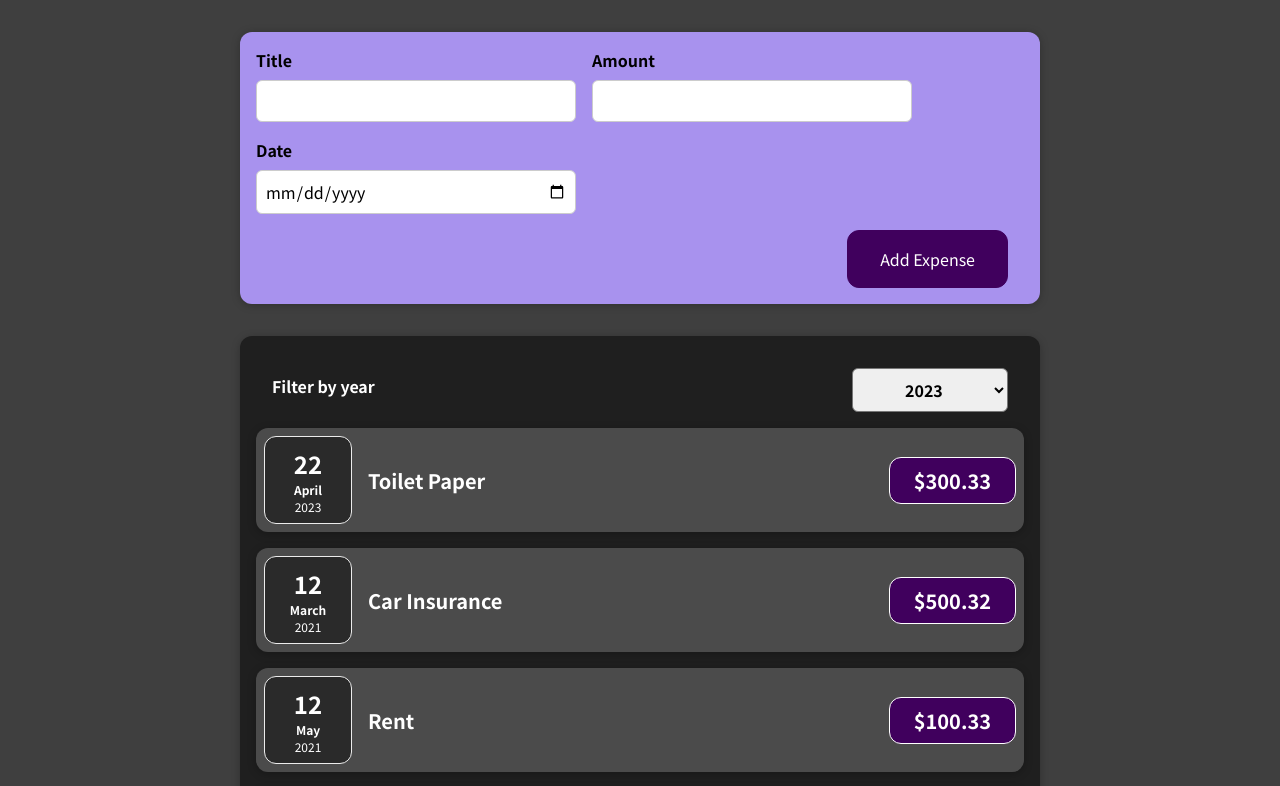
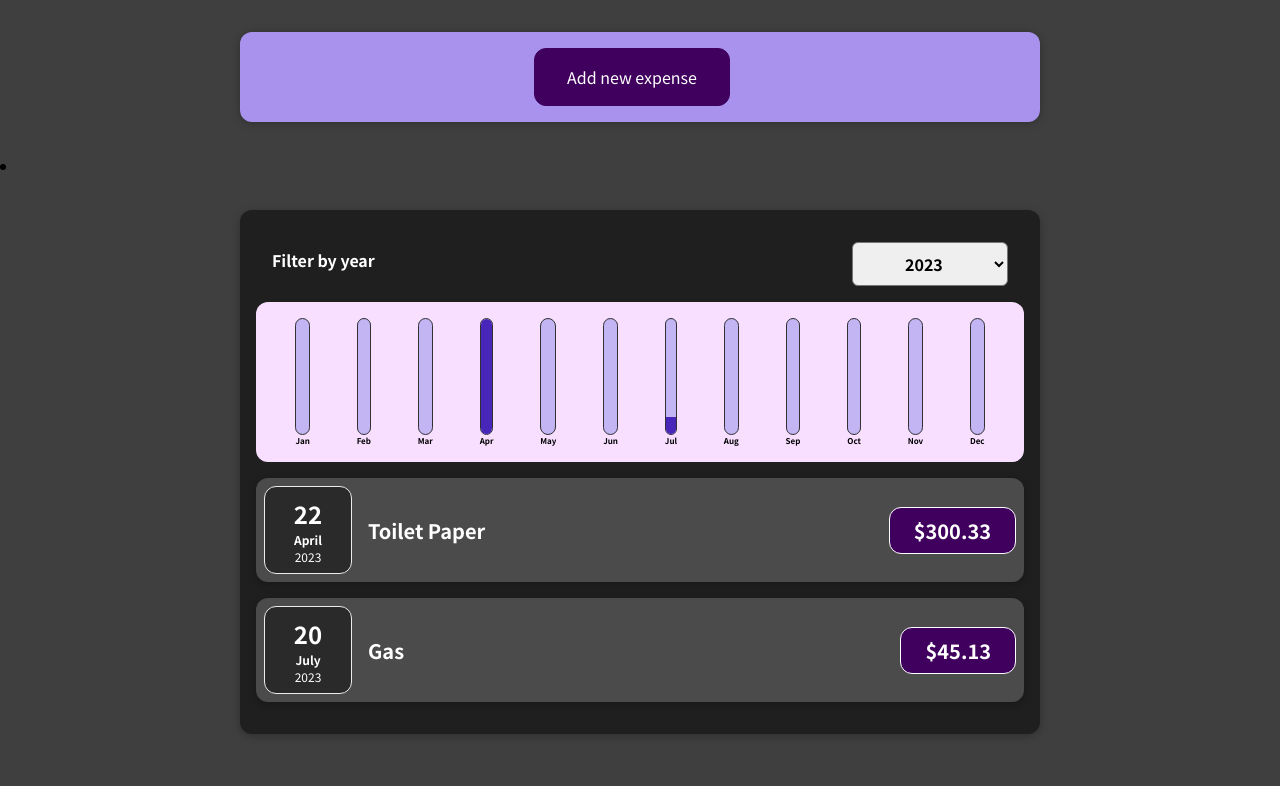
Before and after one commit to willson733/expense-app, a React (Create React App) app: page / in a window 1280 px wide. Shown: the top 786 px of the page. Built offline with nearby package versions, Linux system fonts and the light colour scheme.

Commit message:
final done

```diff
--- a/src/components/Expense/Expense.js
+++ b/src/components/Expense/Expense.js
@@ -1,27 +1,31 @@
 import React, { useState } from "react";
 import "./Expense.css";
-import ExpenseItem from "./ExpenseItem";
 import Card from "../UI/Card";
 import ExpensesFilter from "./ExpenseFilter";
+import ExpenseList from "./ExpenseList";
+import ExpenseChart from "./ExpenseChart";
 const Expense = (prop) => {
-  const [filterChanged, setFilterChanged] = useState("2023");
+  const [filterYear, setFilterYear] = useState("2023");
+
   const onFilterChangedHandler = (changedYear) => {
-    setFilterChanged(changedYear);
+    setFilterYear(changedYear);
   };
+
+  const expenseFilter = prop.item.filter((expense) => {
+    return expense.date.getFullYear().toString() === filterYear;
+  });
+
   return (
-    <Card className="expenses">
-      <ExpensesFilter
-        selected={filterChanged}
-        onChangeFilter={onFilterChangedHandler}
-      />
-      {prop.item.map((expense) => (
-        <ExpenseItem
-          date={expense.date}
-          title={expense.title}
-          amount={expense.amount}
+    <li>
+      <Card className="expenses">
+        <ExpensesFilter
+          selected={filterYear}
+          onChangeFilter={onFilterChangedHandler}
         />
-      ))}
-    </Card>
+        <ExpenseChart expenses={expenseFilter} />
+        <ExpenseList item={expenseFilter} />
+      </Card>
+    </li>
   );
 };
 export default Expense;
--- a/src/components/NewExpense/ExpenseForm.js
+++ b/src/components/NewExpense/ExpenseForm.js
@@ -41,8 +41,8 @@ const ExpenseForm = (prop) => {
           <label>Amount</label>
           <input
             type="number"
-            min="0.1"
-            step="0.1"
+            min="0.01"
+            step="0.01"
             value={enteredAmount}
             onChange={amountChangedHandler}
           />
@@ -59,6 +59,9 @@ const ExpenseForm = (prop) => {
         </div>
       </div>
       <div className="new-expense__actions">
+        <button type="button" onClick={prop.onCancel}>
+          Cancel
+        </button>
         <button type="submit">Add Expense</button>
       </div>
     </form>
--- a/src/components/NewExpense/NewExpense.js
+++ b/src/components/NewExpense/NewExpense.js
@@ -1,5 +1,6 @@
 import ExpenseForm from "./ExpenseForm";
 import "./NewExpense.css";
+import React, { useState } from "react";
 const NewExpnese = (prop) => {
   const saveExpenseDataHandler = (enteredExpenseData) => {
     const expenseData = {
@@ -7,10 +8,26 @@ const NewExpnese = (prop) => {
       id: Math.random.toString(),
     };
     prop.onAddExpenseData(expenseData);
+    setIsEditing(false);
+  };
+  const [isEditing, setIsEditing] = useState(false);
+  const isEditingHandler = () => {
+    setIsEditing(true);
+  };
+  const onCancelHandler = () => {
+    setIsEditing(false);
   };
   return (
     <div className="new-expense">
-      <ExpenseForm onSaveExpenseData={saveExpenseDataHandler} />
+      {!isEditing && (
+        <button onClick={isEditingHandler}>Add new expense</button>
+      )}
+      {isEditing && (
+        <ExpenseForm
+          onSaveExpenseData={saveExpenseDataHandler}
+          onCancel={onCancelHandler}
+        />
+      )}
     </div>
   );
 };
```
